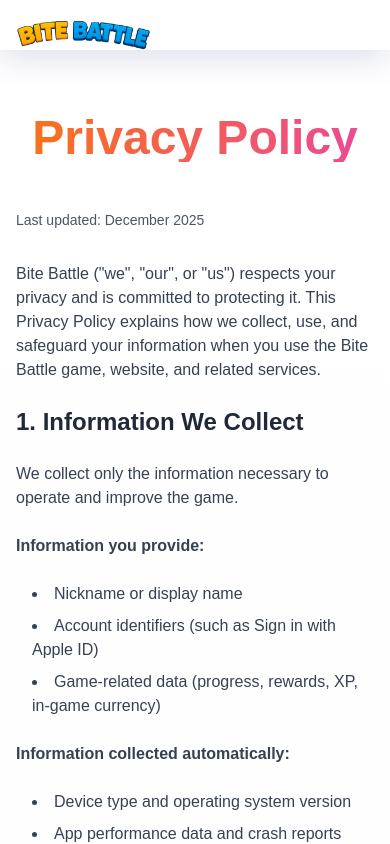
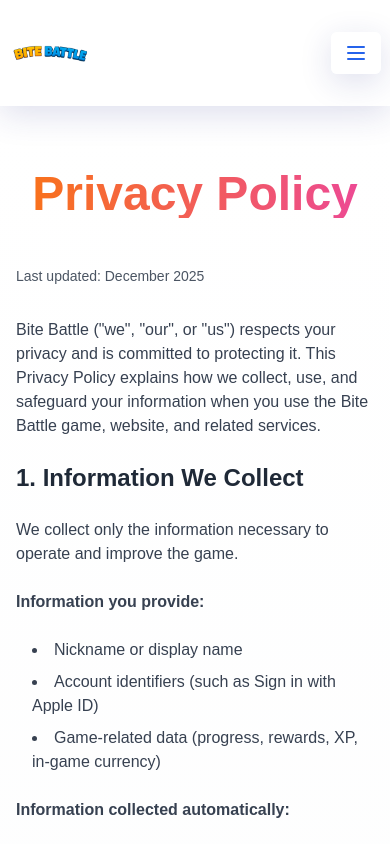
Before and after one commit to GreateDirector/bite-battle-web, a Next.js app: page /legal/privacy in a window 390 px wide. Shown: the top 844 px of the page. Built offline with nearby package versions, Linux system fonts and the light colour scheme; a web font is replaced by a local one.

Commit message:
Mobile-first responsive fix: navbar + horizontal characters

```diff
--- a/components/Avatars.tsx
+++ b/components/Avatars.tsx
@@ -219,7 +219,7 @@
 
   return (
     <section className="py-16 bg-gradient-to-b from-pink-50 to-purple-50">
-      <div className="w-full px-4 md:px-6 lg:px-8 xl:px-12">
+      <div className="w-full px-4 md:px-6 lg:px-8 xl:px-12 2xl:max-w-[1536px] 2xl:mx-auto">
         <h2 className="section-heading-font text-4xl font-bold text-center mb-12 text-transparent bg-clip-text bg-gradient-to-r from-orange-500 to-pink-500">
           Avatars
         </h2>
@@ -227,7 +227,7 @@
           <button
             onClick={scrollLeft}
             aria-label="Scroll avatars left"
-            className="absolute left-0 top-1/2 z-10 soft-glass rounded-full p-3 hover:scale-110 transition-transform shadow-lg"
+            className="absolute left-0 top-1/2 z-10 soft-glass rounded-full p-3 hover:scale-110 transition-transform shadow-lg focus-visible:outline-none focus-visible:ring-2 focus-visible:ring-orange-400/50 active:scale-95"
             style={{ transform: "translateY(-50%)" }}
           >
             <svg
@@ -261,7 +261,7 @@
           <button
             onClick={scrollRight}
             aria-label="Scroll avatars right"
-            className="absolute right-0 top-1/2 z-10 soft-glass rounded-full p-3 hover:scale-110 transition-transform shadow-lg"
+            className="absolute right-0 top-1/2 z-10 soft-glass rounded-full p-3 hover:scale-110 transition-transform shadow-lg focus-visible:outline-none focus-visible:ring-2 focus-visible:ring-orange-400/50 active:scale-95"
             style={{ transform: "translateY(-50%)" }}
           >
             <svg
--- a/components/Battlefields.tsx
+++ b/components/Battlefields.tsx
@@ -197,14 +197,14 @@
 export default function Battlefields() {
   return (
     <section className="py-16 bg-gradient-to-b from-orange-50 to-pink-50">
-      <div className="w-full px-4 md:px-6 lg:px-8 xl:px-12">
+      <div className="w-full px-4 md:px-6 lg:px-8 xl:px-12 2xl:max-w-[1536px] 2xl:mx-auto">
         <h2 className="section-heading-font text-4xl font-bold text-center mb-12 text-transparent bg-clip-text bg-gradient-to-r from-orange-500 to-pink-500">
           Battlefields
         </h2>
         <div className="w-full overflow-x-auto overflow-y-hidden scrollbar-hide" style={{ scrollbarWidth: "none", msOverflowStyle: "none" }}>
           <div className="flex flex-nowrap gap-6">
             {battlefields.map((battlefield, index) => (
-              <div key={index} className="flex-shrink-0" style={{ width: "calc((100% - 72px) / 4)" }}>
+              <div key={index} className="flex-shrink-0 min-w-[220px] sm:min-w-[240px] md:min-w-[260px] lg:min-w-[280px]">
                 <BattlefieldCard battlefield={battlefield} />
               </div>
             ))}
--- a/components/CharacterPreview.tsx
+++ b/components/CharacterPreview.tsx
@@ -325,14 +325,14 @@
 export default function CharacterPreview() {
   return (
     <section className="py-16 bg-gradient-to-b from-white to-orange-50">
-      <div className="w-full px-4 md:px-6 lg:px-8 xl:px-12">
+      <div className="w-full px-4 md:px-6 lg:px-8 xl:px-12 2xl:max-w-[1536px] 2xl:mx-auto">
         <h2 className="section-heading-font text-4xl font-bold text-center mb-12">
           <span className="text-blue-600" style={{ textShadow: "-1px -1px 0 #1e40af, 1px -1px 0 #1e40af, -1px 1px 0 #1e40af, 1px 1px 0 #1e40af" }}>Characters</span>
         </h2>
         <div className="w-full overflow-x-auto overflow-y-hidden scrollbar-hide" style={{ scrollbarWidth: "none", msOverflowStyle: "none" }}>
           <div className="flex flex-nowrap gap-6">
             {characters.map((character, index) => (
-              <div key={index} className="flex-shrink-0" style={{ width: "calc((100% - 72px) / 4)" }}>
+              <div key={index} className="flex-shrink-0 min-w-[220px] sm:min-w-[240px] md:min-w-[260px] lg:min-w-[280px]">
                 <CharacterCard character={character} />
               </div>
             ))}
--- a/components/Footer.tsx
+++ b/components/Footer.tsx
@@ -3,7 +3,7 @@
 export default function Footer() {
   return (
     <footer className="soft-glass border-t border-white/20 mt-auto">
-      <div className="w-full px-4 md:px-6 lg:px-8 xl:px-12 py-8">
+      <div className="w-full px-4 md:px-6 lg:px-8 xl:px-12 2xl:max-w-[1536px] 2xl:mx-auto py-8">
         <div className="grid grid-cols-1 md:grid-cols-4 gap-8">
           <div>
             <h3 className="text-xl font-bold text-transparent bg-clip-text bg-gradient-to-r from-orange-400 to-pink-500 mb-4">
--- a/components/MapFieldOverlay.tsx
+++ b/components/MapFieldOverlay.tsx
@@ -7,6 +7,7 @@
   left: string;
   width?: number;
   height?: number;
+  className?: string;
 }
 
 export default function MapFieldOverlay({
@@ -16,10 +17,11 @@
   left,
   width = 115,
   height = 115,
+  className = "",
 }: MapFieldOverlayProps) {
   return (
     <div
-      className="absolute pointer-events-none"
+      className={`absolute pointer-events-none ${className}`}
       style={{ top, left }}
     >
       <Image
--- a/components/Navbar.tsx
+++ b/components/Navbar.tsx
@@ -1,10 +1,15 @@
+"use client";
+
+import { useState } from "react";
 import Link from "next/link";
 import Image from "next/image";
 
 export default function Navbar() {
+  const [isMenuOpen, setIsMenuOpen] = useState(false);
+
   return (
     <nav className="soft-glass sticky top-0 z-50 w-full border-b border-white/20">
-      <div className="w-full px-2 md:px-3 lg:px-4 xl:px-6 py-0.5 h-[48px] flex items-center">
+      <div className="relative w-full px-2 md:px-3 lg:px-4 xl:px-6 2xl:max-w-[1536px] 2xl:mx-auto py-2 md:py-0.5 h-auto md:h-[48px] flex items-center">
         <div className="w-full flex items-center justify-between">
           <Link href="/" className="flex items-center">
             <Image
@@ -12,30 +17,77 @@
               alt="Bite Battle"
               width={280}
               height={160}
-              className="h-36 w-auto mt-8"
+              className="h-20 w-auto mt-2 md:h-36 md:mt-8"
             />
           </Link>
+          {/* Mobile-only nav toggle to preserve desktop layout */}
+          <button
+            type="button"
+            className="md:hidden soft-glass rounded-md px-3 py-2 text-blue-600 hover:text-blue-500 transition-colors duration-300 focus-visible:outline-none focus-visible:ring-2 focus-visible:ring-orange-400/50 active:scale-95"
+            aria-label="Toggle navigation menu"
+            aria-expanded={isMenuOpen}
+            onClick={() => setIsMenuOpen((prev) => !prev)}
+          >
+            <svg
+              width="24"
+              height="24"
+              viewBox="0 0 24 24"
+              fill="none"
+              stroke="currentColor"
+              strokeWidth="2"
+              strokeLinecap="round"
+              strokeLinejoin="round"
+            >
+              <line x1="4" y1="6" x2="20" y2="6" />
+              <line x1="4" y1="12" x2="20" y2="12" />
+              <line x1="4" y1="18" x2="20" y2="18" />
+            </svg>
+          </button>
           <div className="hidden md:flex items-center space-x-6">
-            <Link href="/" className="nav-link-font text-blue-600 hover:text-blue-500 font-semibold transition-colors duration-300">
+            <Link href="/" className="nav-link-font text-blue-600 hover:text-blue-500 font-semibold transition-colors duration-300 focus-visible:outline-none focus-visible:ring-2 focus-visible:ring-orange-400/50 rounded">
               Home
             </Link>
-            <Link href="/game" className="nav-link-font text-blue-600 hover:text-blue-500 font-semibold transition-colors duration-300">
+            <Link href="/game" className="nav-link-font text-blue-600 hover:text-blue-500 font-semibold transition-colors duration-300 focus-visible:outline-none focus-visible:ring-2 focus-visible:ring-orange-400/50 rounded">
               Game
             </Link>
-            <Link href="/rewards" className="nav-link-font text-blue-600 hover:text-blue-500 font-semibold transition-colors duration-300">
+            <Link href="/rewards" className="nav-link-font text-blue-600 hover:text-blue-500 font-semibold transition-colors duration-300 focus-visible:outline-none focus-visible:ring-2 focus-visible:ring-orange-400/50 rounded">
               Rewards
             </Link>
-            <Link href="/friend" className="nav-link-font text-blue-600 hover:text-blue-500 font-semibold transition-colors duration-300">
+            <Link href="/friend" className="nav-link-font text-blue-600 hover:text-blue-500 font-semibold transition-colors duration-300 focus-visible:outline-none focus-visible:ring-2 focus-visible:ring-orange-400/50 rounded">
               Bite Friend
             </Link>
-            <Link href="/blog" className="nav-link-font text-blue-600 hover:text-blue-500 font-semibold transition-colors duration-300">
+            <Link href="/blog" className="nav-link-font text-blue-600 hover:text-blue-500 font-semibold transition-colors duration-300 focus-visible:outline-none focus-visible:ring-2 focus-visible:ring-orange-400/50 rounded">
               Blog
             </Link>
-            <Link href="/contact" className="nav-link-font text-blue-600 hover:text-blue-500 font-semibold transition-colors duration-300">
+            <Link href="/contact" className="nav-link-font text-blue-600 hover:text-blue-500 font-semibold transition-colors duration-300 focus-visible:outline-none focus-visible:ring-2 focus-visible:ring-orange-400/50 rounded">
               Contact
             </Link>
           </div>
         </div>
+        {isMenuOpen && (
+          <div className="md:hidden absolute top-full left-0 right-0 soft-glass border-t border-white/20">
+            <div className="flex flex-col gap-3 px-4 py-4">
+              <Link href="/" className="nav-link-font text-blue-600 hover:text-blue-500 font-semibold transition-colors duration-300 focus-visible:outline-none focus-visible:ring-2 focus-visible:ring-orange-400/50 rounded" onClick={() => setIsMenuOpen(false)}>
+                Home
+              </Link>
+              <Link href="/game" className="nav-link-font text-blue-600 hover:text-blue-500 font-semibold transition-colors duration-300 focus-visible:outline-none focus-visible:ring-2 focus-visible:ring-orange-400/50 rounded" onClick={() => setIsMenuOpen(false)}>
+                Game
+              </Link>
+              <Link href="/rewards" className="nav-link-font text-blue-600 hover:text-blue-500 font-semibold transition-colors duration-300 focus-visible:outline-none focus-visible:ring-2 focus-visible:ring-orange-400/50 rounded" onClick={() => setIsMenuOpen(false)}>
+                Rewards
+              </Link>
+              <Link href="/friend" className="nav-link-font text-blue-600 hover:text-blue-500 font-semibold transition-colors duration-300 focus-visible:outline-none focus-visible:ring-2 focus-visible:ring-orange-400/50 rounded" onClick={() => setIsMenuOpen(false)}>
+                Bite Friend
+              </Link>
+              <Link href="/blog" className="nav-link-font text-blue-600 hover:text-blue-500 font-semibold transition-colors duration-300 focus-visible:outline-none focus-visible:ring-2 focus-visible:ring-orange-400/50 rounded" onClick={() => setIsMenuOpen(false)}>
+                Blog
+              </Link>
+              <Link href="/contact" className="nav-link-font text-blue-600 hover:text-blue-500 font-semibold transition-colors duration-300 focus-visible:outline-none focus-visible:ring-2 focus-visible:ring-orange-400/50 rounded" onClick={() => setIsMenuOpen(false)}>
+                Contact
+              </Link>
+            </div>
+          </div>
+        )}
       </div>
     </nav>
   );
--- a/components/SpecialWeapons.tsx
+++ b/components/SpecialWeapons.tsx
@@ -193,7 +193,7 @@
 export default function SpecialWeapons() {
   return (
     <section className="py-16 bg-gradient-to-b from-orange-50 to-pink-50">
-      <div className="w-full px-4 md:px-6 lg:px-8 xl:px-12">
+      <div className="w-full px-4 md:px-6 lg:px-8 xl:px-12 2xl:max-w-[1536px] 2xl:mx-auto">
         <h2 className="section-heading-font text-4xl font-bold text-center mb-12 text-transparent bg-clip-text bg-gradient-to-r from-orange-500 to-pink-500">
           Special Weapons
         </h2>
```
Also changed, not shown: components/HeroSection.tsx (+15 -6 lines).
